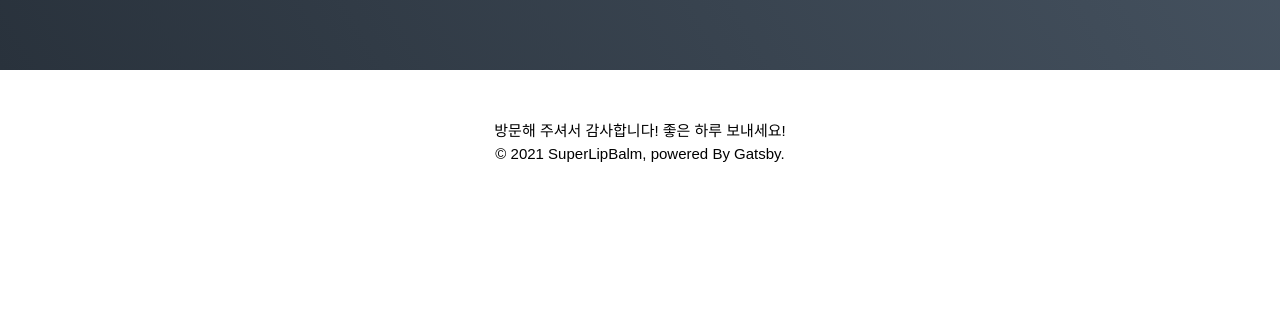
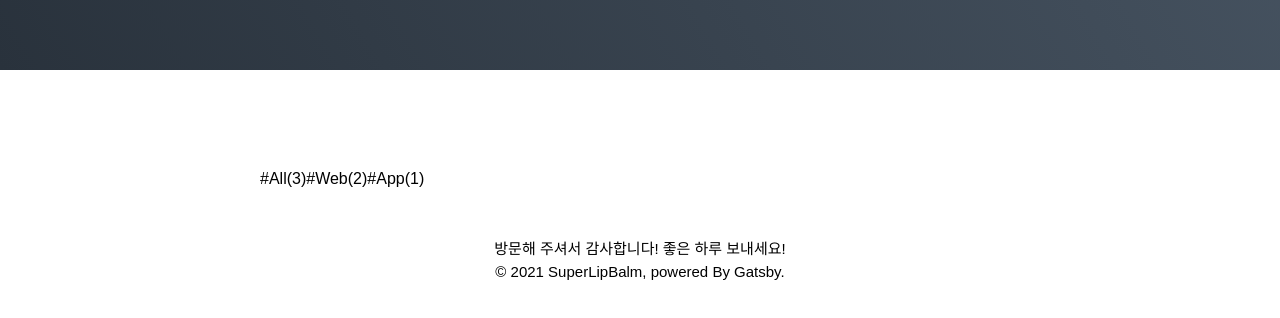
Before and after one commit to superLipbalm/superBlog, a Gatsby site: page / in a window 1280 px wide. Shown: the part 330-648 px from the top of the page. Built offline with nearby package versions, Linux system fonts and the light colour scheme; Gatsby itself is replaced by a stand-in of ours.

Commit message:
CategoryList 컴포넌트, 카테고리별 포스트 수 표시.

```diff
--- /dev/null
+++ b/src/components/Main/CategoryList.tsx
@@ -0,0 +1,30 @@
+import styled from '@emotion/styled';
+import React from 'react';
+
+export interface CategoryListProps {
+  selectedCategory: string;
+  categoryList: {
+    [key: string]: number;
+  };
+}
+
+const CategoryListWrapper = styled.div`
+  display: flex;
+  flex-wrap: wrap;
+  width: 760px;
+  margin: 100px auto 0;
+`;
+
+function CategoryList({ selectedCategory, categoryList }: CategoryListProps) {
+  return (
+    <CategoryListWrapper>
+      {Object.entries(categoryList).map(([name, count]) => (
+        <div key={name}>
+          #{name}({count})
+        </div>
+      ))}
+    </CategoryListWrapper>
+  );
+}
+
+export default CategoryList;
--- a/src/pages/index.tsx
+++ b/src/pages/index.tsx
@@ -3,6 +3,13 @@ import styled from '@emotion/styled';
 import GlobalStyle from 'components/Common/GlobalStyle';
 import IntroDuction from 'components/Main/IntroDuction';
 import Footer from 'components/Common/Footer';
+import CategoryList from 'components/Main/CategoryList';
+
+const Category_List = {
+  All: 3,
+  Web: 2,
+  App: 1,
+};
 
 const Container = styled.div`
   display: flex;
@@ -15,6 +22,7 @@ function IndexPage() {
     <Container>
       <GlobalStyle />
       <IntroDuction />
+      <CategoryList selectedCategory="Web" categoryList={Category_List} />
       <Footer />
     </Container>
   );
```
